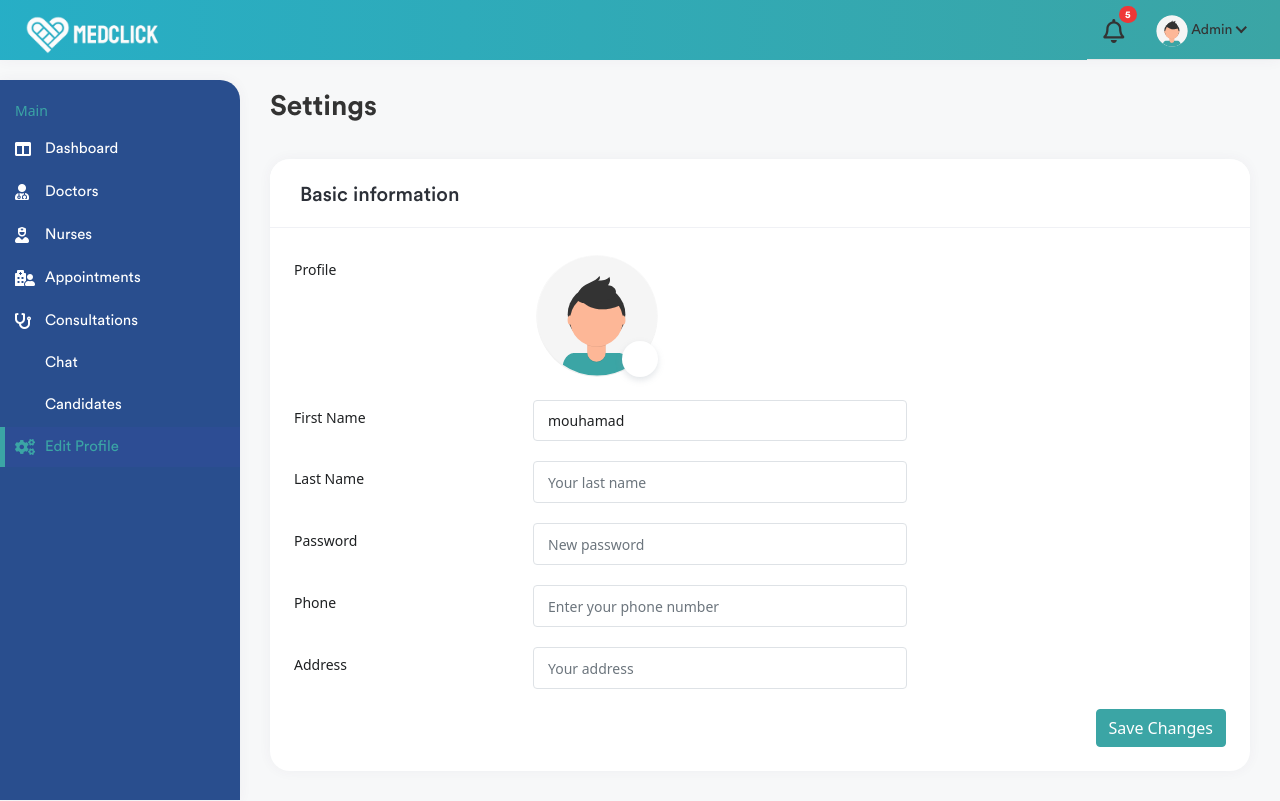
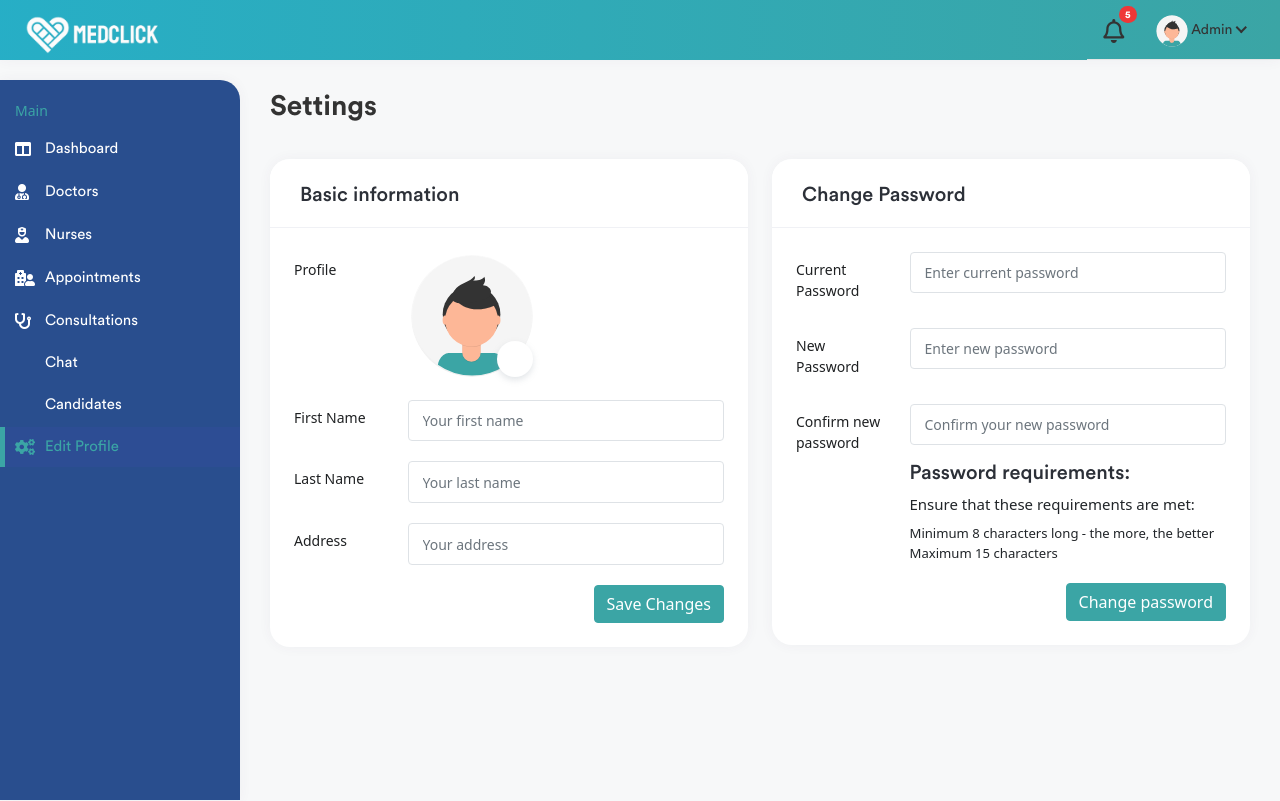
Before and after one commit to Mouhamad47/medical-clinic-angular, an Angular app: page /admin/editprofile in a window 1280 px wide. Built offline with nearby package versions, Linux system fonts and the light colour scheme; no server answers; some icons are missing.

Commit message:
Working on admin dashboard

```diff
--- a/src/app/appointment/appointment.component.html
+++ b/src/app/appointment/appointment.component.html
@@ -38,7 +38,7 @@
                             <tr *ngFor = "let appointment of allAppointments; let i=index ">
                                 <td>
                                     <h2 class="table-avatar">
-                                        <a href="profile.html" class="avatar avatar-sm me-2"><img
+                                        <a class="avatar avatar-sm me-2"><img
                                                 class="avatar-img rounded-circle"
                                                 src="../../assets/images/avatar.svg"
                                                 alt="User Image"></a>
@@ -53,7 +53,7 @@
                                 <td>{{appointment.date_of_appointment}}</td>
                                 <td>{{appointment.section.name}}</td>
                                 <td >
-                                    <button class="btn btn-primary"  >Approve </button>
+                                    <button class="btn btn-primary" (click) = "approveAppointment(appointment.id,i)"  >Approve </button>
 
                                     <button class="btn btn-danger" (click) ="declineAppointment(appointment.id,i)" >Decline</button>
                                 </td>
--- a/src/app/candidate/candidate.component.html
+++ b/src/app/candidate/candidate.component.html
@@ -25,7 +25,7 @@
                         <div class="col-md-12">
                             <div class="row">
                                 <div class="candidates-img float-left mr-4 col-md-2">
-                                    <img src="https://bootdey.com/img/Content/avatar/avatar1.png" alt=""
+                                    <img src="../../assets/images/avatar.svg" alt=""
                                         class="img-fluid d-block rounded">
                                 </div>
                                 <div class="candidates-list-desc job-single-meta  pt-2 col-md-6">
@@ -58,7 +58,7 @@
                                     <div class="candidates-list-fav-btn text-right">
 
                                         <div class="candidates-listing-btn mt-4">
-                                            <a href="#" class="btn btn-primary">Accept</a>
+                                            <button class="btn btn-danger" (click)="approveCandidate(candidate.id,i)">Decline</button>
                                         </div>
                                     </div>
                                 </div>
--- a/src/app/candidate/candidate.component.ts
+++ b/src/app/candidate/candidate.component.ts
@@ -25,5 +25,12 @@ export class CandidateComponent implements OnInit {
       console.log(data);
     })
   }
+  approveCandidate(id:number, i:number){
+    this.apiservice.deleteCandidate(id).subscribe((JobApplication:JobApplication)=>{
+      this.candidates.splice(i,1);
+      console.log("Candidate declined");
+    })
+    console.log(id);
+  }
 
 }
--- a/src/app/consultation/consultation.component.html
+++ b/src/app/consultation/consultation.component.html
@@ -51,9 +51,9 @@
                                 <td>{{consultation.date_of_consultation}}</td>
                                 <td>{{consultation.major.name}}</td>
                                 <td >
-                                    <button class="btn btn-primary">Approve </button>
+                                    <button class="btn btn-primary" (click) = "approveConsultation(consultation.id,i)" >Approve </button>
 
-                                    <button class="btn btn-danger">Decline</button>
+                                    <button class="btn btn-danger" (click) = "declineConsultation(consultation.id,i)">Decline</button>
                                 </td>
                             </tr>
 
--- a/src/app/consultation/consultation.component.ts
+++ b/src/app/consultation/consultation.component.ts
@@ -26,4 +26,19 @@ export class ConsultationComponent implements OnInit {
     })
   }
 
+  approveConsultation(id:number,i:number){
+    this.apiservice.approveConsultations(id).subscribe((Consultation:Consultation)=>{
+      this.allConsultations.splice(i,1);
+      console.log(id);
+      alert("Consultation has been Approved");
+    })
+  }
+  declineConsultation(id:number,i:number){
+    this.apiservice.deleteConsultations(id).subscribe((Consultation:Consultation)=>{
+      this.allConsultations.splice(i,1);
+      console.log(id);
+      alert("Consultation has been Declined");
+    })
+  }
+
 }
--- a/src/app/editprofile/editprofile.component.html
+++ b/src/app/editprofile/editprofile.component.html
@@ -8,14 +8,14 @@
 </div>
 <div class="row">
 
-    <div class="col-xl-12 col-md-8">
+    <div class="col-xl-6 col-md-8">
         <div class="card">
             <div class="card-header">
                 <h5 class="card-title">Basic information</h5>
             </div>
             <div class="card-body">
 
-                <form [formGroup] = "editProfileForm">
+                <form [formGroup] = "editProfileForm" (ngSubmit)="updateProfile()">
                     <div class="row form-group">
                         <label for="name" class="col-sm-3 col-form-label input-label">Profile</label>
                         <div class="col-sm-9">
@@ -35,37 +35,22 @@
                     </div>
                     <div class="row form-group">
                         <label for="name" class="col-sm-3 col-form-label input-label">First Name</label>
-                        <div class="col-sm-5">
+                        <div class="col-sm-9">
                             <input type="text" class="form-control" id="name" placeholder="Your first name"
                                 value=""  formControlName="first_name" >
                         </div>
                     </div>
                     <div class="row form-group">
                         <label for="name" class="col-sm-3 col-form-label input-label">Last Name</label>
-                        <div class="col-sm-5">
+                        <div class="col-sm-9">
                             <input type="text" class="form-control" id="name" placeholder="Your last name"
                                 value=""  formControlName="last_name">
                         </div>
                     </div>
 
                     <div class="row form-group">
-                        <label for="email" class="col-sm-3 col-form-label input-label">Password</label>
-                        <div class="col-sm-5">
-                            <input type="password" class="form-control" id="email" placeholder="New password"
-                                value=""  formControlName="password">
-                        </div>
-                    </div>
-                    <div class="row form-group">
-                        <label for="phone" class="col-sm-3 col-form-label input-label">Phone </label>
-                        <div class="col-sm-5">
-                            <input type="text" class="form-control" id="phone"
-                                placeholder="Enter your phone number" value=""  formControlName="phone_number">
-                        </div>
-                    </div>
-
-                    <div class="row form-group">
                         <label for="addressline1" class="col-sm-3 col-form-label input-label">Address</label>
-                        <div class="col-sm-5">
+                        <div class="col-sm-9">
                             <input type="text" class="form-control" id="addressline1"
                                 placeholder="Your address" value=""  formControlName="address">
                         </div>
@@ -79,4 +64,54 @@
             </div>
         </div>
     </div>
+    <div class="col-xl-6 col-md-8">
+        <div class="card">
+            <div class="card-header">
+                <h5 class="card-title">Change Password</h5>
+            </div>
+            <div class="card-body">
+
+                <form [formGroup] = "editPassowrd" >
+                    <div class="row form-group">
+                        <label for="current_password"
+                            class="col-sm-3 col-form-label input-label">Current Password</label>
+                        <div class="col-sm-9">
+                            <input type="password" class="form-control" id="current_password"
+                                placeholder="Enter current password" formControlName="current_password"  >
+                        </div>
+                    </div>
+                    <div class="row form-group">
+                        <label for="new_password" class="col-sm-3 col-form-label input-label">New
+                            Password</label>
+                        <div class="col-sm-9">
+                            <input type="password" class="form-control" id="new_password"
+                                placeholder="Enter new password" formControlName="new_password">
+                        </div>
+                    </div>
+                    <div class="row form-group">
+                        <label for="confirm_password"
+                            class="col-sm-3 col-form-label input-label">Confirm new password</label>
+                        <div class="col-sm-9">
+                            <div class="mb-3">
+                                <input type="password" class="form-control" id="confirm_password"
+                                    placeholder="Confirm your new password" formControlName="confirm_password">
+                            </div>
+                            <h5>Password requirements:</h5>
+                            <p class="mb-2">Ensure that these requirements are met:</p>
+                            <ul class="list-unstyled small">
+                                <li>Minimum 8 characters long - the more, the better</li>
+                                <li>Maximum 15 characters </li>
+                                <!-- <li>At least one uppercase character</li>
+                                <li>At least one number, symbol</li> -->
+                            </ul>
+                        </div>
+                    </div>
+                    <div class="text-end">
+                        <button type="submit" class="btn btn-primary">Change password</button>
+                    </div>
+                </form>
+
+            </div>
+        </div>
+    </div>
 </div>
--- a/src/app/editprofile/editprofile.component.ts
+++ b/src/app/editprofile/editprofile.component.ts
@@ -12,8 +12,9 @@ import { ApiService } from '../api.service';
 })
 export class EditprofileComponent implements OnInit {
 
-  userInfo :User[];
-  editProfileForm :FormGroup;
+  userInfo: User[];
+  editProfileForm: FormGroup;
+  editPassowrd: FormGroup;
 
   constructor(private httpClient: HttpClient, private apiservice: ApiService, private route: ActivatedRoute, private router: Router) { }
 
@@ -21,24 +22,38 @@ export class EditprofileComponent implements OnInit {
     this.editProfileForm = new FormGroup({
       'first_name': new FormControl(null, [Validators.required, Validators.minLength(3), Validators.maxLength(15)]),
       'last_name': new FormControl(null, [Validators.required, Validators.minLength(3), Validators.maxLength(15)]),
-      'password': new FormControl(null, [Validators.required, Validators.email]),
-      'phone_number': new FormControl(null, [Validators.required,Validators.minLength(8), Validators.maxLength(8)]),
       'address': new FormControl(null, [Validators.required, Validators.minLength(4), Validators.maxLength(15)]),
 
     })
+    this.editPassowrd = new FormGroup({
+      'current_password': new FormControl(null, [Validators.required, Validators.minLength(8), Validators.maxLength(8)]),
+      'new_password': new FormControl(null, [Validators.required, Validators.minLength(8), Validators.maxLength(8)]),
+      'confirm_password': new FormControl(null, [Validators.required, Validators.minLength(8), Validators.maxLength(8)]),
+    })
+
     this.getUserInfo();
-    this.fillTheForm();
+
 
   }
 
   getUserInfo(){
     this.apiservice.selectUserInfo().subscribe(data=>{
       this.userInfo = data;
+      this.editProfileForm.patchValue({
+        'first_name': this.userInfo['first_name'],
+        'last_name' :  this.userInfo['last_name'],
+        'address' : this.userInfo['address']
+      });
     })
   }
-  fillTheForm(){
-    this.editProfileForm.get('first_name').setValue("mouhamad");
+
+  updateProfile(){
+    this.apiservice.putProfile(this.editProfileForm.value).subscribe((data:User)=>{
+      console.log("SUCCESS");
+    })
+    console.log(this.editProfileForm.value);
   }
 
 
+
 }
```
Also changed, not shown: src/app/api.service.ts (+20 -1 lines), src/app/appointment/appointment.component.ts (+11 -1 lines).
